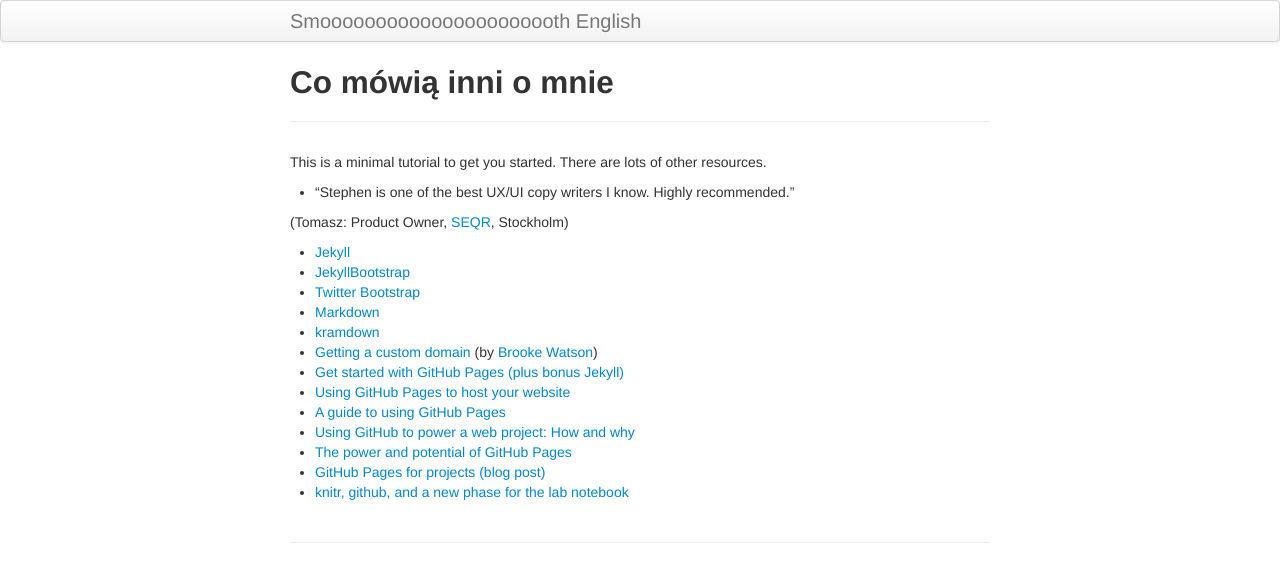
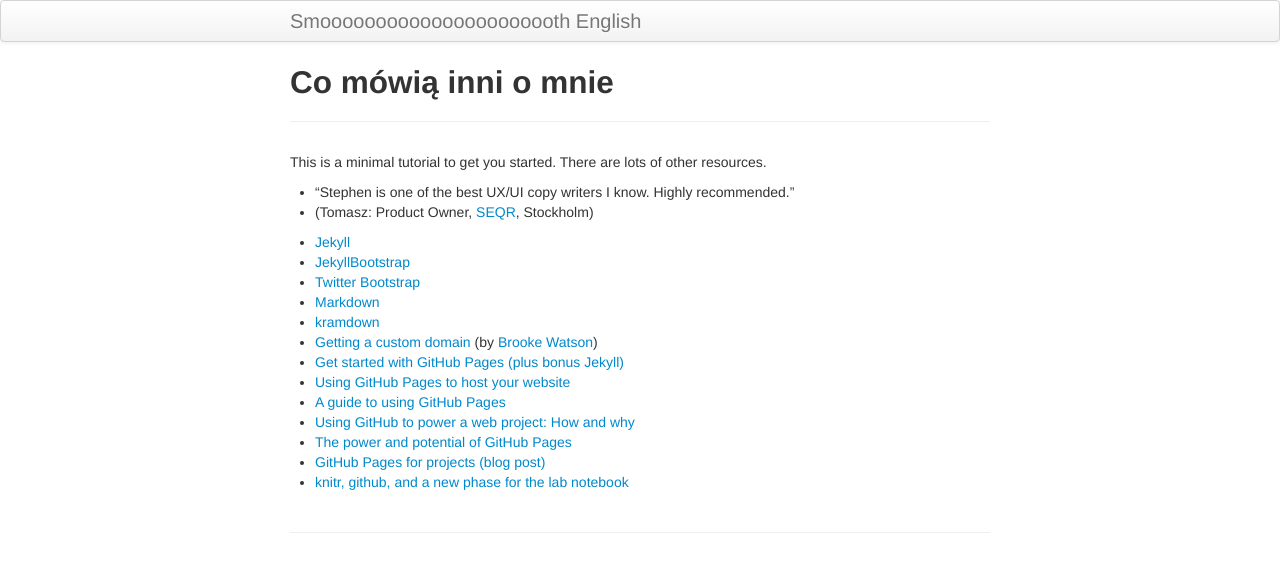
Before and after one commit to StephenEastham/StephenEastham.github.io, a Jekyll site: the page built from pages/resources.md, in a window 1280 px wide. Shown: the top 582 px of the page. Built offline with Jekyll 4.4.1, drawn with Linux system fonts in a browser that asks for light colours.

```diff
--- a/pages/resources.md
+++ b/pages/resources.md
@@ -8,9 +8,8 @@ This is a minimal tutorial to get you started. There are lots of
 other resources.
 
 - "Stephen is one of the best UX/UI copy writers I know. Highly recommended."
-
-(Tomasz: Product Owner, [SEQR](https://pages.github.com), Stockholm)
-
+- (Tomasz: Product Owner, [SEQR](https://pages.github.com), Stockholm)
+^
 - [Jekyll](https://jekyllrb.com)
 - [JekyllBootstrap](https://jekyllbootstrap.com)
 - [Twitter Bootstrap](https://getbootstrap.com)
```
